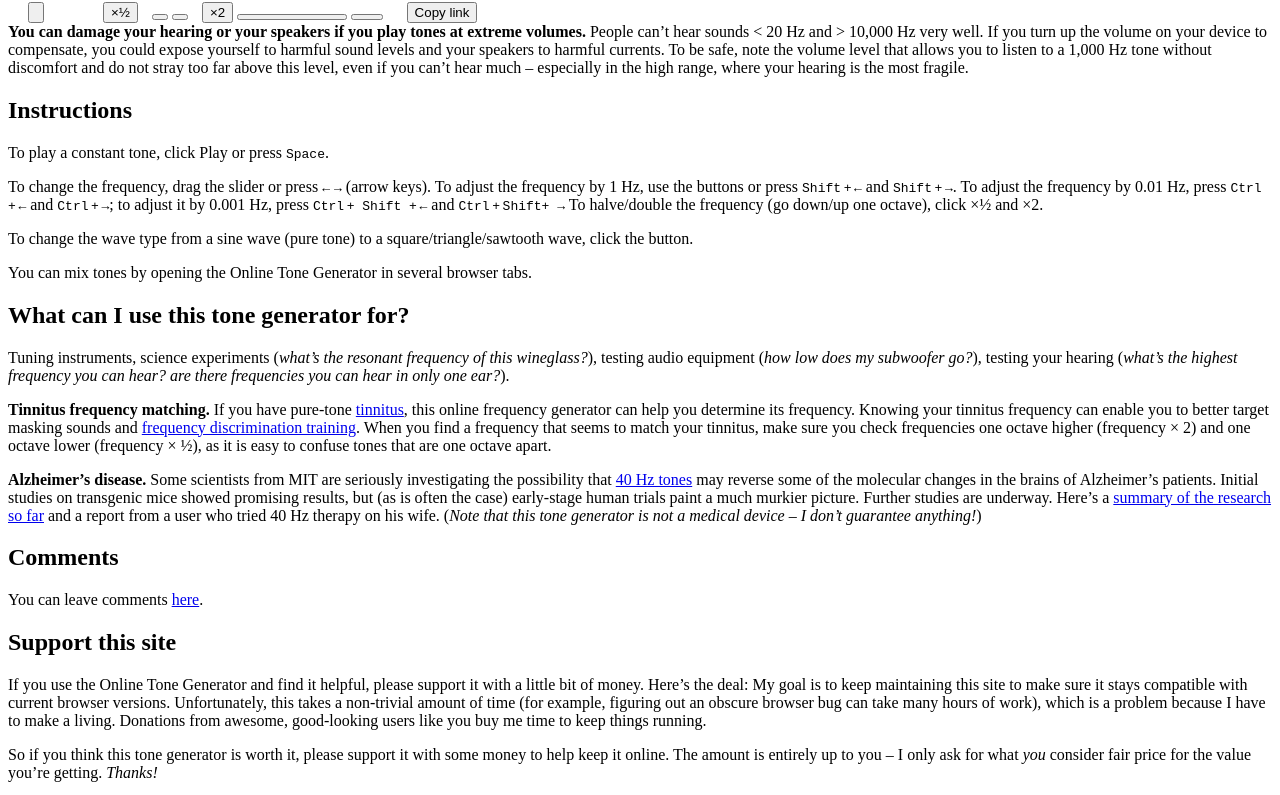
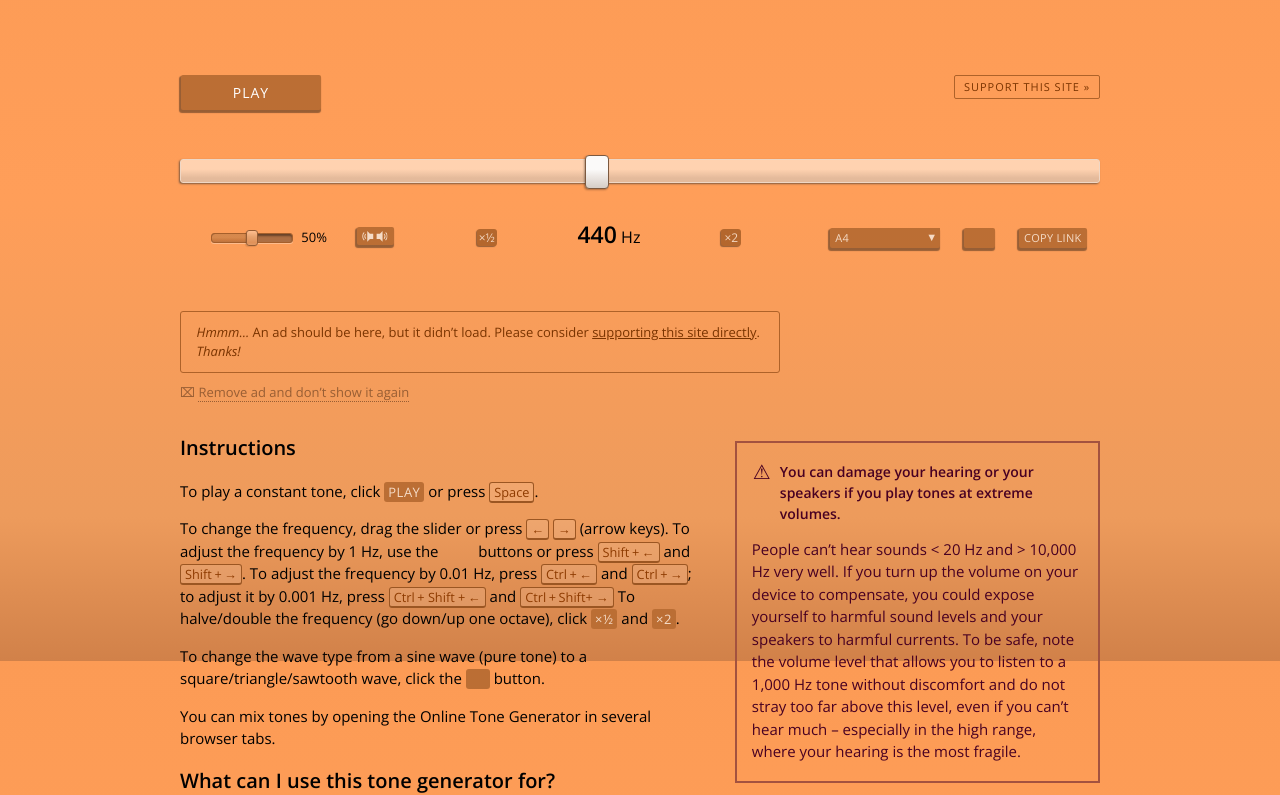
Before and after one commit to KoenKaandorp/noiseWebsite, a plain HTML site: page index.html in a window 1280 px wide. Shown: the part 139-934 px from the top of the page. Drawn offline with nearby package versions, Linux system fonts and the light colour scheme.

Commit message:
added style and scripts

```diff
--- a/index.html
+++ b/index.html
@@ -14,10 +14,10 @@ if (window.matchMedia && window.matchMedia('(max-device-width: 390px)').matches)
 <link rel="stylesheet" href="//ajax.googleapis.com/ajax/libs/jqueryui/1.11.4/themes/smoothness/jquery-ui.css">
 <script src="//ajax.googleapis.com/ajax/libs/jquery/1.12.0/jquery.min.js"></script>
 <script src="//ajax.googleapis.com/ajax/libs/jqueryui/1.11.4/jquery-ui.min.js"></script>
-<link rel="stylesheet" href="tone-generator.mini.css?20">
+<link rel="stylesheet" href="style.css">
 <link rel="shortcut icon" href="tone-generator-favicon.png">
 <link rel="apple-touch-icon" href="tone-generator-apple.png" sizes="180x180">
-<script src="frequency-generator.mini.js?23"></script>
+<script src="scripts.js"></script>
 
 <script>
 if (getCookie("ab-otgbanad") !== "y") { //user removed ads (does not include adblock)
```
